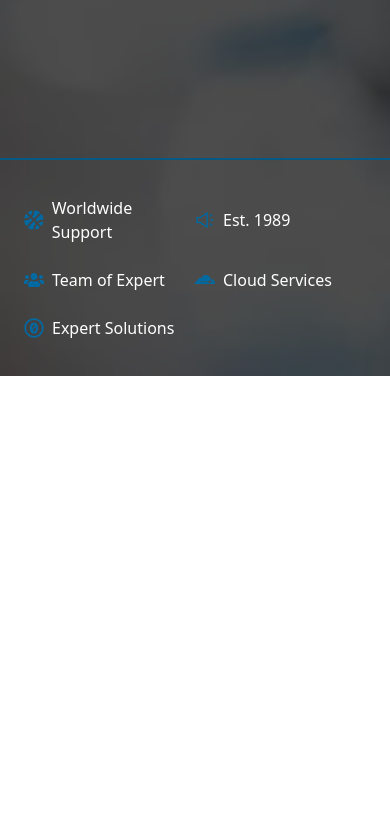
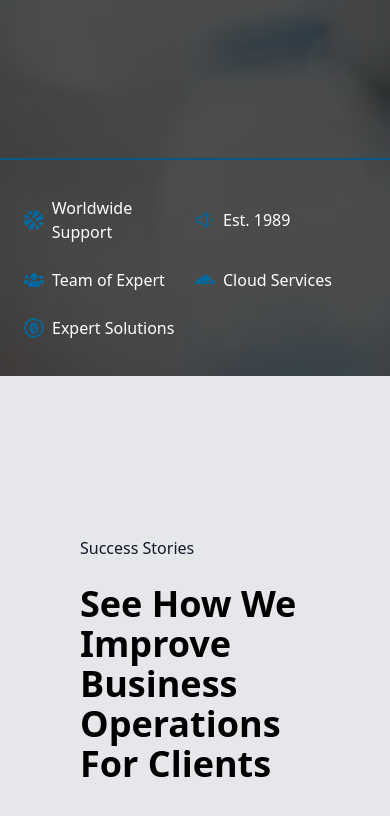
Before and after one commit to Sanmidaniels07/TPS-wEB, a React (Create React App) app: page / in a window 390 px wide. Shown: the part 1138-1954 px from the top of the page. Before the commit the page ends 1514 px from the top, so only its background shows below. Built offline with nearby package versions, Linux system fonts and the light colour scheme.

Commit message:
folder structure changes

```diff
--- a/src/App.tsx
+++ b/src/App.tsx
@@ -1,13 +1,11 @@
 import './App.css';
-import Hero from './Components/Landing Page/Hero';
-import TopMostInfo from './Components/Landing Page/TopMostInfo';
+import Home from './pages/Home';
 
 
 function App() {
   return (
     <div>
-      <TopMostInfo/>
-      <Hero/>
+      <Home />
     </div>
   );
 }
--- a/src/index.css
+++ b/src/index.css
@@ -3,14 +3,14 @@
 @tailwind utilities;
 
 #Hero{
-  background-image: url("../src/Images/hero.jpg");
+  background-image: url("./images/hero.jpg");
   background-repeat: no-repeat;
   background-size: cover;
 }
 
 @media (max-width: 570px) {
     #Hero {
-      background-image: url("../src/Images/hero.jpg");
+      background-image: url("./images/hero.jpg");
       background-size: center;
     }
   }
--- a/src/Components/Landing Page/Hero.jsx
+++ b/src/pages/Home/components/Hero.jsx
@@ -1,7 +1,7 @@
 import React from "react";
 import { AiOutlineSound, } from "react-icons/ai";
 import { FaUsers, FaBasketballBall, FaCloudflare, FaCreativeCommonsZero } from "react-icons/fa";
-import Navbar from "../Navbar";
+import Navbar from "./Navbar";
 
 export default function Hero() {
   return (
--- /dev/null
+++ b/src/pages/Home/components/SuccessStories.jsx
@@ -0,0 +1,14 @@
+import React from 'react'
+
+const SuccessStories = () => {
+  return (
+    <section className='bg-gray-200 px-20 py-[10rem]'>
+      <h4 className='text-gray-900 font-normal text-base'>Success Stories</h4>
+      <h2 className="text-4xl text-black font-bold capitalize my-6">
+        see how we improve business operations for clients
+      </h2>
+    </section>
+  )
+}
+
+export default SuccessStories
--- /dev/null
+++ b/src/pages/Home/index.jsx
@@ -0,0 +1,16 @@
+
+import TopMostInfo from './components/TopMostInfo'
+import Hero from './components/Hero'
+import SuccessStories from './components/SuccessStories'
+
+const Home = () => {
+  return (
+    <>
+      <TopMostInfo />
+      <Hero />
+      <SuccessStories />
+    </>
+  )
+}
+
+export default Home
```
Also changed, not shown: src/pages/Home/components/Navbar.jsx (renamed from src/Components/Navbar/index.jsx), src/pages/Home/components/TopMostInfo.jsx (renamed from src/Components/Landing Page/TopMostInfo.jsx).
